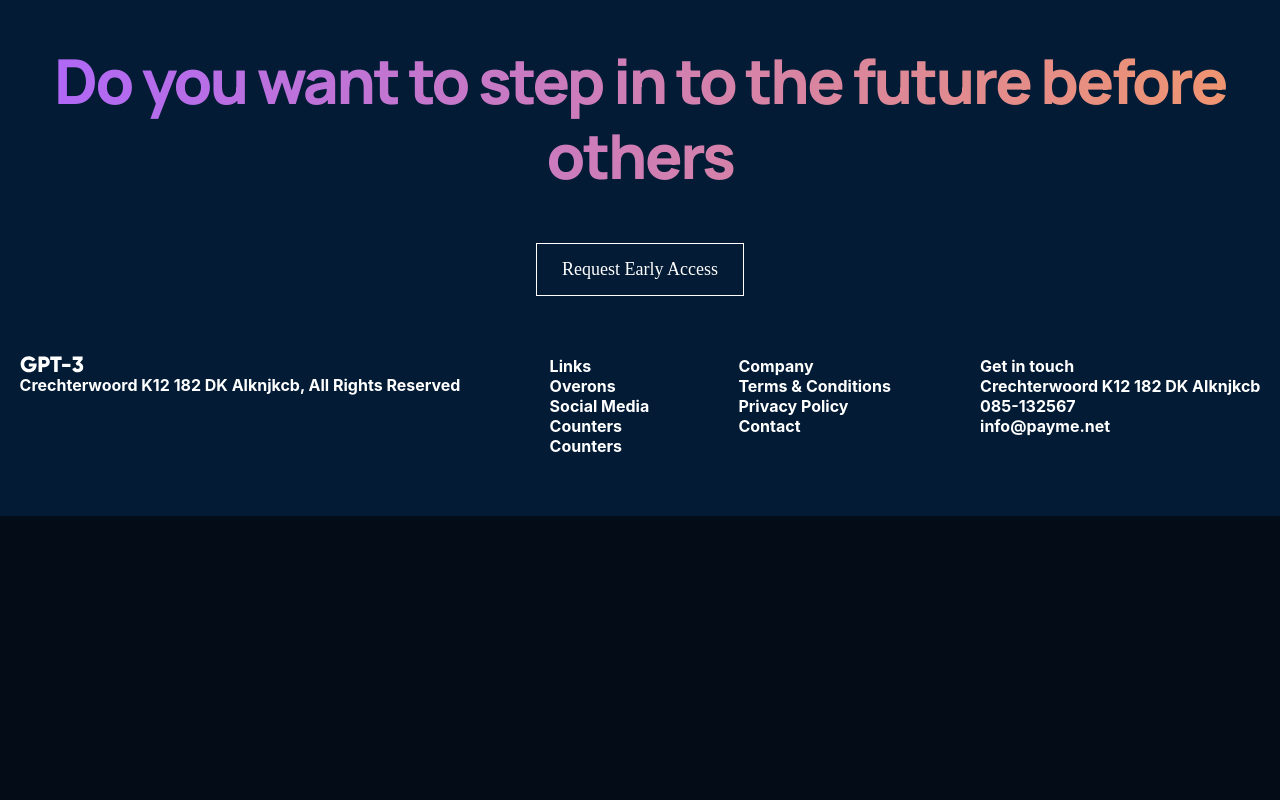
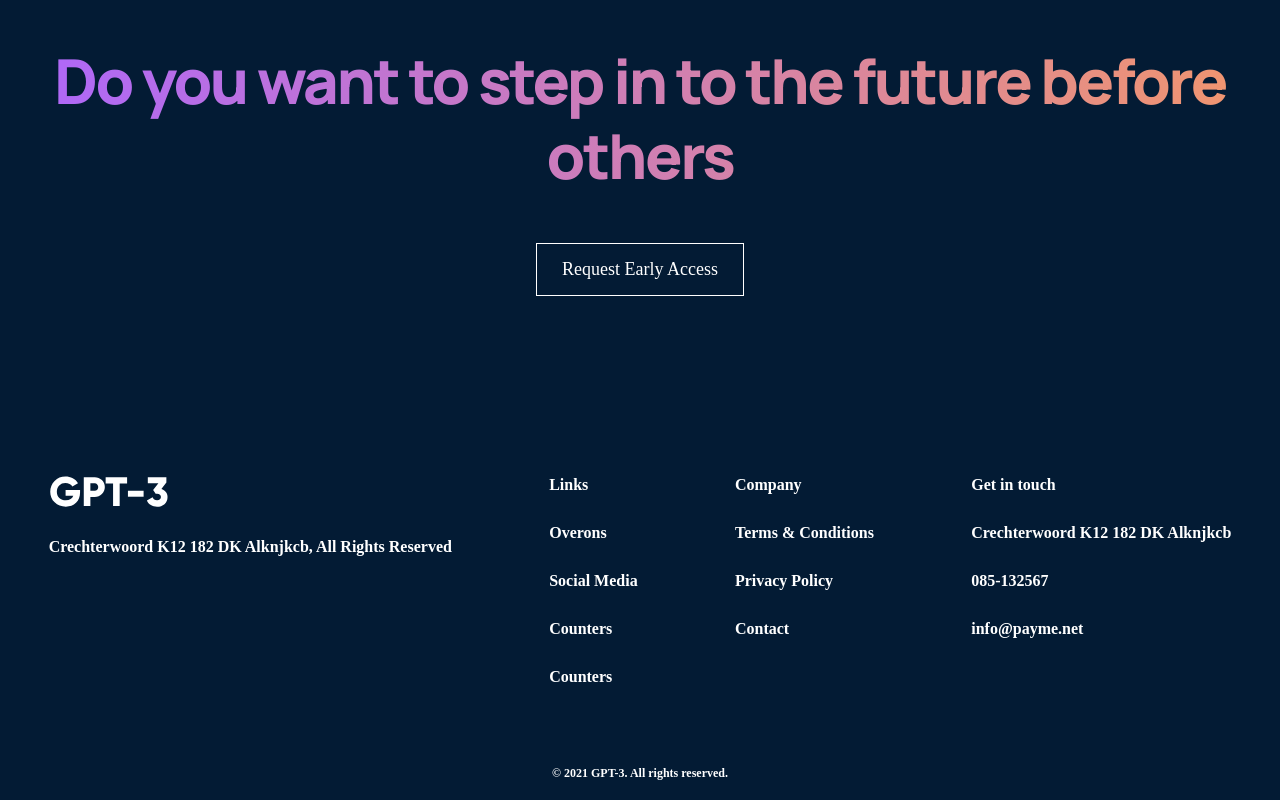
Before and after one commit to AmirNBK/gpt3, a React (Create React App) app: page / in a window 1280 px wide. Shown: the part 3942-4742 px from the top of the page. Before the commit the page ends 4458 px from the top, so only its background shows below. Built offline with nearby package versions, Linux system fonts and the light colour scheme.

Commit message:
developed footer on desktop

```diff
--- a/src/containers/footer/Footer.css
+++ b/src/containers/footer/Footer.css
@@ -29,13 +29,35 @@
   margin-top: 50px;
 }
 .Footer__bottomSection {
-  padding: 60px 0px;
+  padding-bottom: 60px;
+  padding-top: 180px;
+  font-family: "Gilroy-Medium";
+  font-size: 12px;
+}
+.Footer__bottomSection__firstOptions, .Footer__bottomSection__secondOptions, .Footer__bottomSection__thirdOptions {
+  display: flex;
+  flex-direction: column;
+  row-gap: 30px;
+}
+.Footer__bottomSection__logoSection {
+  display: flex;
+  flex-direction: column;
+  row-gap: 30px;
+}
+.Footer__bottomSection__logoSection img {
+  width: 120px;
 }
 .Footer__bottomSection, .Footer__firstOptions, .Footer__secondOptions, .Footer__thirdOptions {
   display: flex;
   font-size: 8px;
   justify-content: space-around;
   color: #FFFFFF;
-  -moz-column-gap: 50px;
-       column-gap: 50px;
+}
+.Footer__copyright {
+  font-family: "Gilroy-Medium";
+  font-size: 12px;
+  line-height: 14px;
+  color: #FFFFFF;
+  text-align: center;
+  padding: 20px 0px;
 }/*# sourceMappingURL=Footer.css.map */
--- a/src/containers/footer/Footer.jsx
+++ b/src/containers/footer/Footer.jsx
@@ -3,9 +3,9 @@ import './Footer.css'
 import logo from '../../Assets/logo.svg'
 
 const Footer = () => {
-    const firstFooterOptions = ['Links' , 'Overons' , 'Social Media' , 'Counters' , 'Counters']
-    const secondFooterOptions = ['Company' , 'Terms & Conditions' , 'Privacy Policy' , 'Contact']
-    const thirdFooterOptions = ['Get in touch' , 'Crechterwoord K12 182 DK Alknjkcb' , '085-132567' , 'info@payme.net']
+    const firstFooterOptions = ['Links', 'Overons', 'Social Media', 'Counters', 'Counters']
+    const secondFooterOptions = ['Company', 'Terms & Conditions', 'Privacy Policy', 'Contact']
+    const thirdFooterOptions = ['Get in touch', 'Crechterwoord K12 182 DK Alknjkcb', '085-132567', 'info@payme.net']
 
     return (
         <div className='Footer'>
@@ -16,7 +16,7 @@ const Footer = () => {
 
             <div className='Footer__bottomSection'>
                 <div className='Footer__bottomSection__logoSection'>
-                    <img src={logo}/>
+                    <img src={logo} />
                     <h1> Crechterwoord K12 182 DK Alknjkcb, All Rights Reserved </h1>
                 </div>
                 <div className='Footer__bottomSection__firstOptions'>
@@ -43,6 +43,8 @@ const Footer = () => {
                     </div>
                 </div>
             </div>
+
+            <h1 className='Footer__copyright'> © 2021 GPT-3. All rights reserved. </h1>
         </div>
     );
 };
--- a/src/containers/footer/Footer.scss
+++ b/src/containers/footer/Footer.scss
@@ -35,7 +35,29 @@
     }
 
     &__bottomSection {
-        padding: 60px 0px;
+        padding-bottom: 60px;
+        padding-top: 180px;
+        font-family: 'Gilroy-Medium';
+        font-size: 12px;
+
+
+        &__firstOptions,
+        &__secondOptions,
+        &__thirdOptions {
+            display: flex;
+            flex-direction: column;
+            row-gap: 30px;
+        }
+
+        &__logoSection {
+            display: flex;
+            flex-direction: column;
+            row-gap: 30px;
+
+            img {
+                width: 120px;
+            }
+        }
     }
 
     &__bottomSection,
@@ -46,6 +68,15 @@
         font-size: 8px;
         justify-content: space-around;
         color: #FFFFFF;
-        column-gap: 50px;
+    }
+
+    &__copyright {
+        font-family: 'Gilroy-Medium';
+        font-size: 12px;
+        line-height: 14px;
+        color: #FFFFFF;
+        text-align: center;
+        padding: 20px 0px;
+
     }
 }
```
Also changed, not shown: 1 other file (tests, documents, lock files or other folders). Lines whose indentation alone changed are shown as unchanged.
